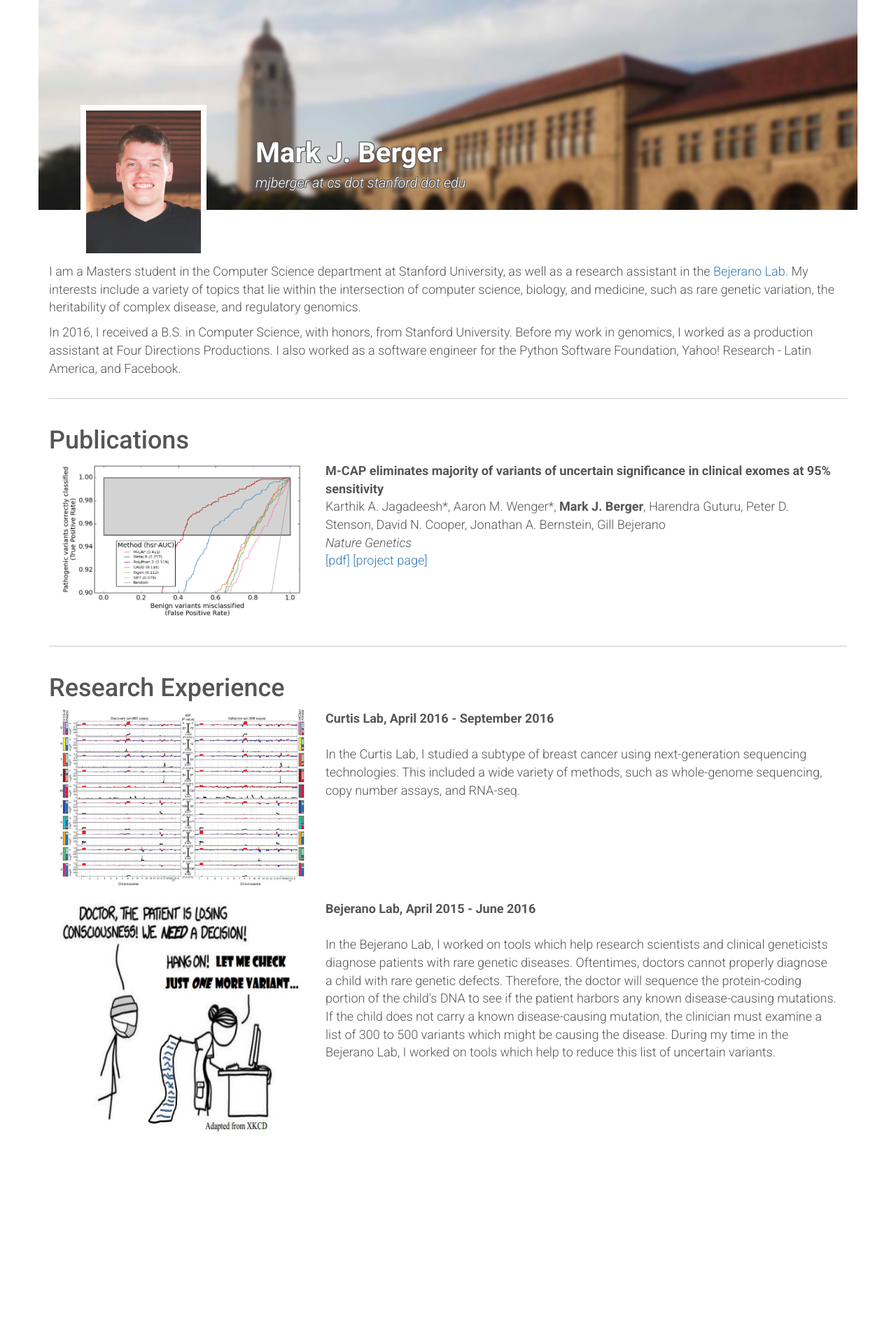
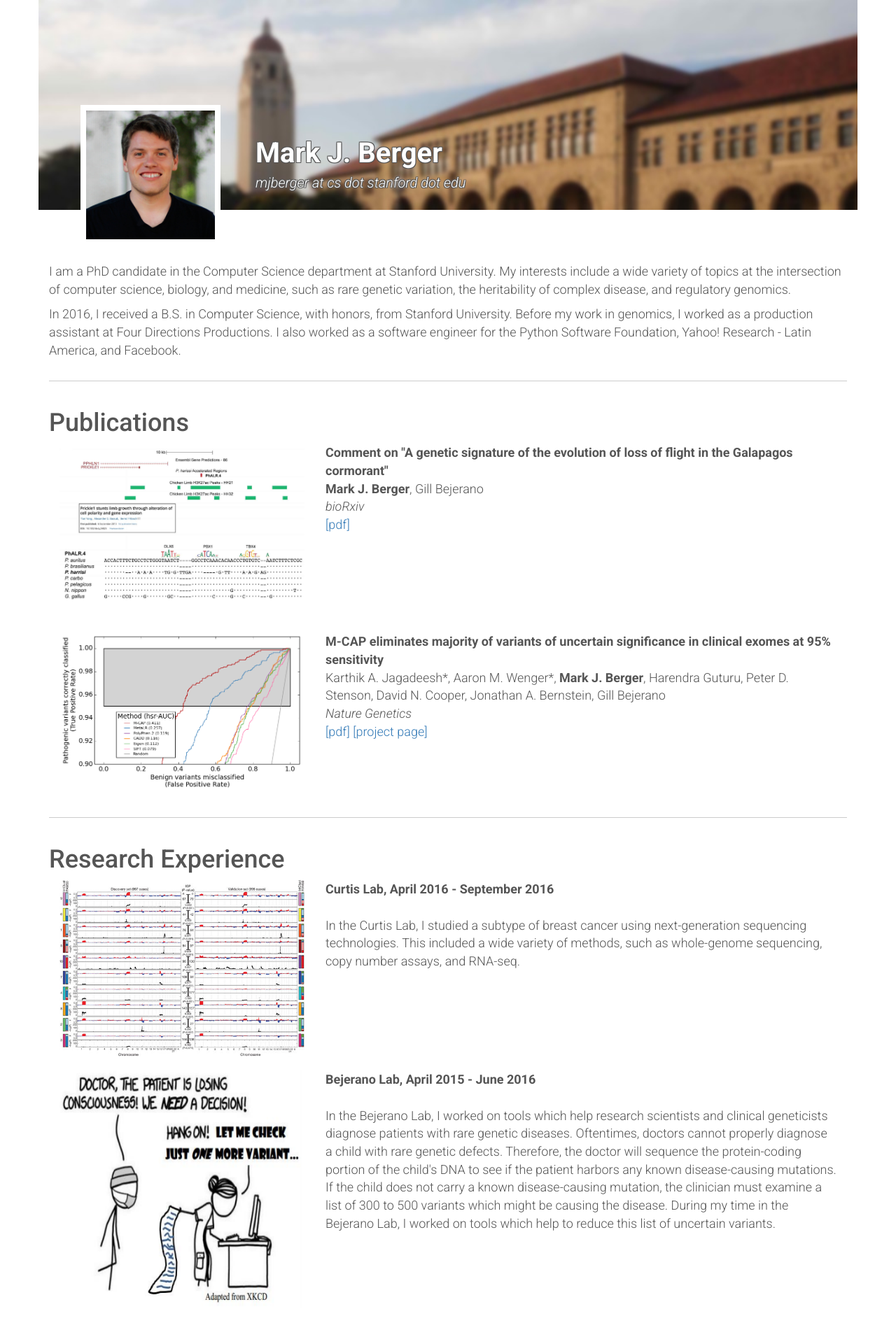
Before and after one commit to markberger/markberger.github.io, a Jekyll site: the page built from index.html, in a window 1280 px wide. Shown: the whole page at 70% size. Built offline with Jekyll 4.4.1, drawn with Linux system fonts in a browser that asks for light colours; before the commit the page ends 1647 px from its top, so only the background shows below that.

Commit message:
Adds cormorants preprint

```diff
--- a/assets/css/homepage.css
+++ b/assets/css/homepage.css
@@ -32,7 +32,7 @@ body {
     border-right: 8px solid white;
     border-left: 8px solid white;
     float: left;
-    width: 180px;
+    width: 200px;
 }
 
 .header-text {
--- a/index.html
+++ b/index.html
@@ -30,9 +30,8 @@ title: Mark J. Berger
             <div class='col-xs-12'>
                 <div class='row about'>
                     <p>
-                        I am a Masters student in the Computer Science department at Stanford University,
-                        as well as a research assistant in the <a href='http://bejerano.stanford.edu/'>Bejerano Lab</a>.
-                        My interests include a variety of topics that lie within the intersection of
+                        I am a PhD candidate in the Computer Science department at Stanford University.
+                        My interests include a wide variety of topics at the intersection of
                         computer science, biology, and medicine, such as rare genetic variation,
                         the heritability of complex disease, and regulatory genomics.
                     </p>
@@ -52,6 +51,29 @@ title: Mark J. Berger
                     <h1>Publications</h1>
                 </div>
 
+                <!-- Cormorants paper-->
+                <div class='row'>
+                    <div class='col-xs-4'>
+                        <img src="{{ "/assets/img/cormorants.jpg" | prepend: site.baseurl }}" class='paper-image'>
+                    </div>
+                    <div class='col-xs-8'>
+                        <div class='paper-title'>
+                            Comment on "A genetic signature of the evolution of loss of flight in the Galapagos cormorant"
+                        </div>
+                        <div>
+                            <b>Mark J. Berger</b>, Gill Bejerano
+                        </div>
+                        <div>
+                            <i>bioRxiv</i>
+                        </div>
+                        <div>
+                            <a href="http://www.biorxiv.org/content/biorxiv/early/2017/09/08/181826.full.pdf">[pdf]</a>
+                        </div>
+                    </div>
+                </div>
+
+                <br/>
+                <!-- M-CAP paper-->
                 <div class='row'>
                     <div class='col-xs-4'>
                         <img src="{{ "/assets/img/mcap.png" | prepend: site.baseurl }}" class='paper-image'>
```
Also changed, not shown: assets/img/cormorants.jpg (added), assets/img/me.jpg.
